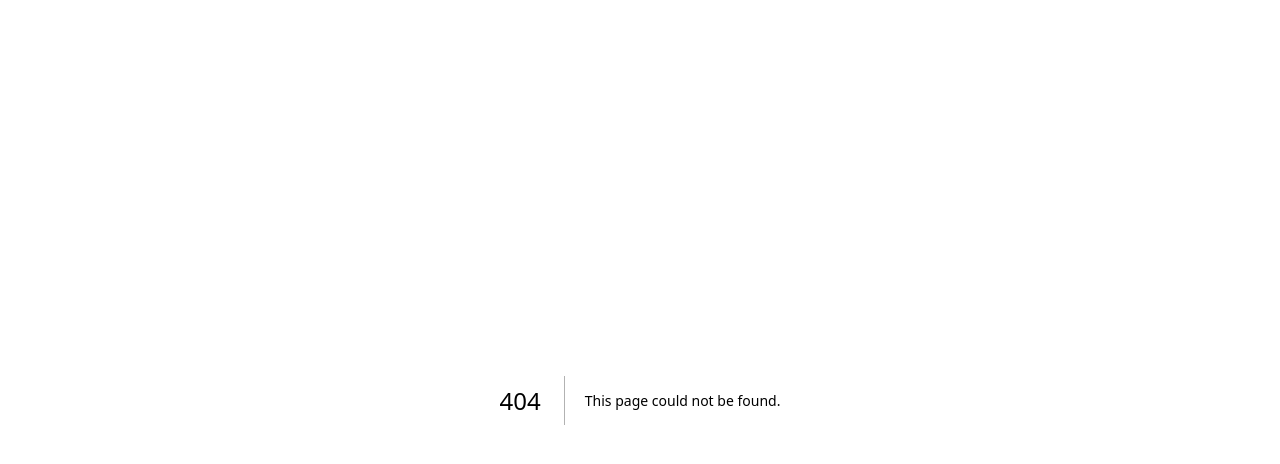
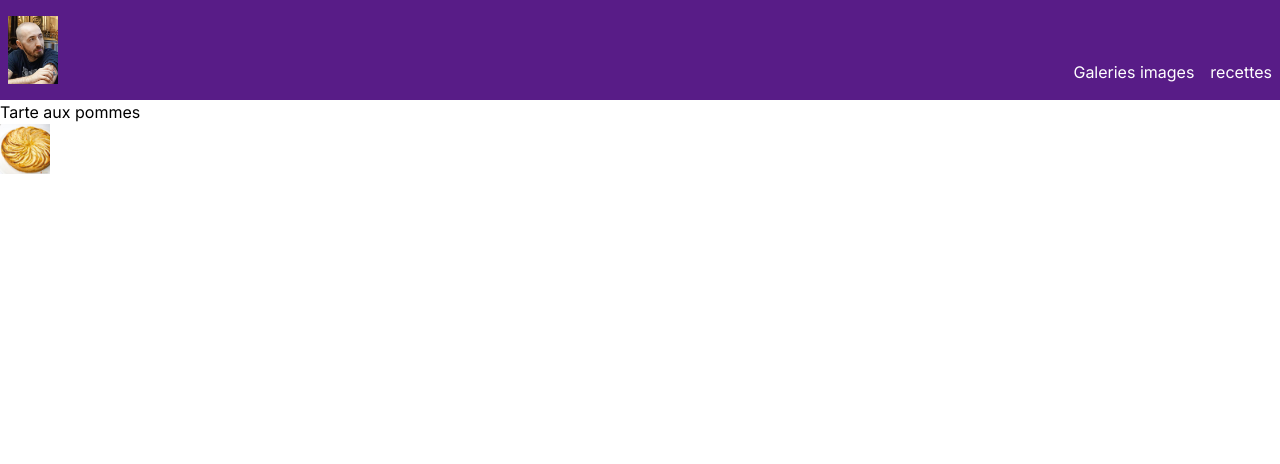
Before and after one commit to AlexandreB6/site-perso, a Next.js app: page /recettes/recette in a window 1280 px wide. Before the commit this address had no page. Shown: the top 464 px of the page. Built offline with nearby package versions, Linux system fonts and the light colour scheme.

Commit message:
first commit

```diff
--- /dev/null
+++ b/src/app/components/header.tsx
@@ -0,0 +1,47 @@
+import Link from "next/link";
+import Image from "next/image";
+
+const links = [
+  {
+    name: "Galeries images",
+    href: "/galeries",
+    icon: "icone galery",
+  },
+  {
+    name: "recettes",
+    href: "/recettes",
+    icon: "icon recettes",
+  },
+];
+
+export default function Header() {
+  return (
+    <header
+      role="banner"
+      className=" w-full h-full px-3 py-4 md:px-2 bg-purple-900 "
+    >
+      <div className="max-w-7xl flex flex-row justify-between items-end mr-auto ml-auto">
+        <Link href="/">
+          <Image
+            src="/logo.jpg"
+            className=""
+            width={50}
+            height={50}
+            alt="Avatar"
+          />
+        </Link>
+        <ul className="text-white flex flex-row content-center gap-4">
+          {links.map((link) => {
+            return (
+              <li>
+                <Link key={link.name} href={link.href}>
+                  {link.name}
+                </Link>
+              </li>
+            );
+          })}
+        </ul>
+      </div>
+    </header>
+  );
+}
--- /dev/null
+++ b/src/app/components/presentation.tsx
@@ -0,0 +1,16 @@
+export default function Header() {
+  return (
+    <section className="max-w-4xl flex flex-col justify-center items-center gap-4 mt-40">
+      <h1>Intégrateur web depuis 10 ans</h1>
+
+      <p>
+        dont 4 dans une grosse entreprise (groupe SeLoger) Mes expériences
+        professionnelles et personnelles m'ont appris à : Travailler en équipe
+        (30 personnes) et être référent sur ma stack technique Concevoir et
+        refactoriser des projets d'envergure (plusieurs milliers de ligne de
+        code) afin d'harmoniser l'ensemble Maitriser les méthodologies et bonne
+        pratiques liées au responsive et à l'accessibilité
+      </p>
+    </section>
+  );
+}
--- a/src/app/globals.css
+++ b/src/app/globals.css
@@ -17,13 +17,7 @@
 }
 
 body {
-  color: rgb(var(--foreground-rgb));
-  background: linear-gradient(
-      to bottom,
-      transparent,
-      rgb(var(--background-end-rgb))
-    )
-    rgb(var(--background-start-rgb));
+
 }
 
 @layer utilities {
--- a/src/app/layout.tsx
+++ b/src/app/layout.tsx
@@ -5,8 +5,8 @@ import "./globals.css";
 const inter = Inter({ subsets: ["latin"] });
 
 export const metadata: Metadata = {
-  title: "Create Next App",
-  description: "Generated by create next app",
+  title: "Alexandre Buisson",
+  description: "Mon univers",
 };
 
 export default function RootLayout({
--- a/src/app/page.tsx
+++ b/src/app/page.tsx
@@ -1,113 +1,11 @@
-import Image from "next/image";
+import Header from "@/app/components/header";
+import Presentation from "@/app/components/presentation";
 
 export default function Home() {
   return (
-    <main className="flex min-h-screen flex-col items-center justify-between p-24">
-      <div className="z-10 w-full max-w-5xl items-center justify-between font-mono text-sm lg:flex">
-        <p className="fixed left-0 top-0 flex w-full justify-center border-b border-gray-300 bg-gradient-to-b from-zinc-200 pb-6 pt-8 backdrop-blur-2xl dark:border-neutral-800 dark:bg-zinc-800/30 dark:from-inherit lg:static lg:w-auto  lg:rounded-xl lg:border lg:bg-gray-200 lg:p-4 lg:dark:bg-zinc-800/30">
-          Get started by editing&nbsp;
-          <code className="font-mono font-bold">src/app/page.tsx</code>
-        </p>
-        <div className="fixed bottom-0 left-0 flex h-48 w-full items-end justify-center bg-gradient-to-t from-white via-white dark:from-black dark:via-black lg:static lg:size-auto lg:bg-none">
-          <a
-            className="pointer-events-none flex place-items-center gap-2 p-8 lg:pointer-events-auto lg:p-0"
-            href="https://vercel.com?utm_source=create-next-app&utm_medium=appdir-template&utm_campaign=create-next-app"
-            target="_blank"
-            rel="noopener noreferrer"
-          >
-            By{" "}
-            <Image
-              src="/vercel.svg"
-              alt="Vercel Logo"
-              className="dark:invert"
-              width={100}
-              height={24}
-              priority
-            />
-          </a>
-        </div>
-      </div>
-
-      <div className="relative z-[-1] flex place-items-center before:absolute before:h-[300px] before:w-full before:-translate-x-1/2 before:rounded-full before:bg-gradient-radial before:from-white before:to-transparent before:blur-2xl before:content-[''] after:absolute after:-z-20 after:h-[180px] after:w-full after:translate-x-1/3 after:bg-gradient-conic after:from-sky-200 after:via-blue-200 after:blur-2xl after:content-[''] before:dark:bg-gradient-to-br before:dark:from-transparent before:dark:to-blue-700 before:dark:opacity-10 after:dark:from-sky-900 after:dark:via-[#0141ff] after:dark:opacity-40 sm:before:w-[480px] sm:after:w-[240px] before:lg:h-[360px]">
-        <Image
-          className="relative dark:drop-shadow-[0_0_0.3rem_#ffffff70] dark:invert"
-          src="/next.svg"
-          alt="Next.js Logo"
-          width={180}
-          height={37}
-          priority
-        />
-      </div>
-
-      <div className="mb-32 grid text-center lg:mb-0 lg:w-full lg:max-w-5xl lg:grid-cols-4 lg:text-left">
-        <a
-          href="https://nextjs.org/docs?utm_source=create-next-app&utm_medium=appdir-template&utm_campaign=create-next-app"
-          className="group rounded-lg border border-transparent px-5 py-4 transition-colors hover:border-gray-300 hover:bg-gray-100 hover:dark:border-neutral-700 hover:dark:bg-neutral-800/30"
-          target="_blank"
-          rel="noopener noreferrer"
-        >
-          <h2 className="mb-3 text-2xl font-semibold">
-            Docs{" "}
-            <span className="inline-block transition-transform group-hover:translate-x-1 motion-reduce:transform-none">
-              -&gt;
-            </span>
-          </h2>
-          <p className="m-0 max-w-[30ch] text-sm opacity-50">
-            Find in-depth information about Next.js features and API.
-          </p>
-        </a>
-
-        <a
-          href="https://nextjs.org/learn?utm_source=create-next-app&utm_medium=appdir-template-tw&utm_campaign=create-next-app"
-          className="group rounded-lg border border-transparent px-5 py-4 transition-colors hover:border-gray-300 hover:bg-gray-100 hover:dark:border-neutral-700 hover:dark:bg-neutral-800/30"
-          target="_blank"
-          rel="noopener noreferrer"
-        >
-          <h2 className="mb-3 text-2xl font-semibold">
-            Learn{" "}
-            <span className="inline-block transition-transform group-hover:translate-x-1 motion-reduce:transform-none">
-              -&gt;
-            </span>
-          </h2>
-          <p className="m-0 max-w-[30ch] text-sm opacity-50">
-            Learn about Next.js in an interactive course with&nbsp;quizzes!
-          </p>
-        </a>
-
-        <a
-          href="https://vercel.com/templates?framework=next.js&utm_source=create-next-app&utm_medium=appdir-template&utm_campaign=create-next-app"
-          className="group rounded-lg border border-transparent px-5 py-4 transition-colors hover:border-gray-300 hover:bg-gray-100 hover:dark:border-neutral-700 hover:dark:bg-neutral-800/30"
-          target="_blank"
-          rel="noopener noreferrer"
-        >
-          <h2 className="mb-3 text-2xl font-semibold">
-            Templates{" "}
-            <span className="inline-block transition-transform group-hover:translate-x-1 motion-reduce:transform-none">
-              -&gt;
-            </span>
-          </h2>
-          <p className="m-0 max-w-[30ch] text-sm opacity-50">
-            Explore starter templates for Next.js.
-          </p>
-        </a>
-
-        <a
-          href="https://vercel.com/new?utm_source=create-next-app&utm_medium=appdir-template&utm_campaign=create-next-app"
-          className="group rounded-lg border border-transparent px-5 py-4 transition-colors hover:border-gray-300 hover:bg-gray-100 hover:dark:border-neutral-700 hover:dark:bg-neutral-800/30"
-          target="_blank"
-          rel="noopener noreferrer"
-        >
-          <h2 className="mb-3 text-2xl font-semibold">
-            Deploy{" "}
-            <span className="inline-block transition-transform group-hover:translate-x-1 motion-reduce:transform-none">
-              -&gt;
-            </span>
-          </h2>
-          <p className="m-0 max-w-[30ch] text-balance text-sm opacity-50">
-            Instantly deploy your Next.js site to a shareable URL with Vercel.
-          </p>
-        </a>
-      </div>
+    <main className="flex min-h-screen flex-col items-center">
+      <Header />
+      <Presentation />
     </main>
   );
 }
--- /dev/null
+++ b/src/app/recettes/layout.tsx
@@ -0,0 +1,11 @@
+import Header from "@/app/components/header";
+
+export default function Layout({ children }: { children: React.ReactNode }) {
+  return (
+    <>
+      <Header />
+
+      <div>{children}</div>
+    </>
+  );
+}
--- /dev/null
+++ b/src/app/recettes/page.tsx
@@ -0,0 +1,14 @@
+import Link from "next/link";
+
+export default function Page() {
+  return (
+    <>
+      <h1>Liste de recettes</h1>
+      <ul>
+        <li>
+          <Link href="recettes/recette">Tartes aux pommes</Link>
+        </li>
+      </ul>
+    </>
+  );
+}
--- /dev/null
+++ b/src/app/recettes/recette/page.tsx
@@ -0,0 +1,16 @@
+import Image from "next/image";
+
+export default function Page() {
+  return (
+    <div>
+      <h2>Tarte aux pommes</h2>
+      <Image
+        src="/pommes.jpg"
+        className=""
+        width={50}
+        height={50}
+        alt="Avatar"
+      />
+    </div>
+  );
+}
```
Also changed, not shown: public/logo.jpg (added), public/pommes.jpg (added).
